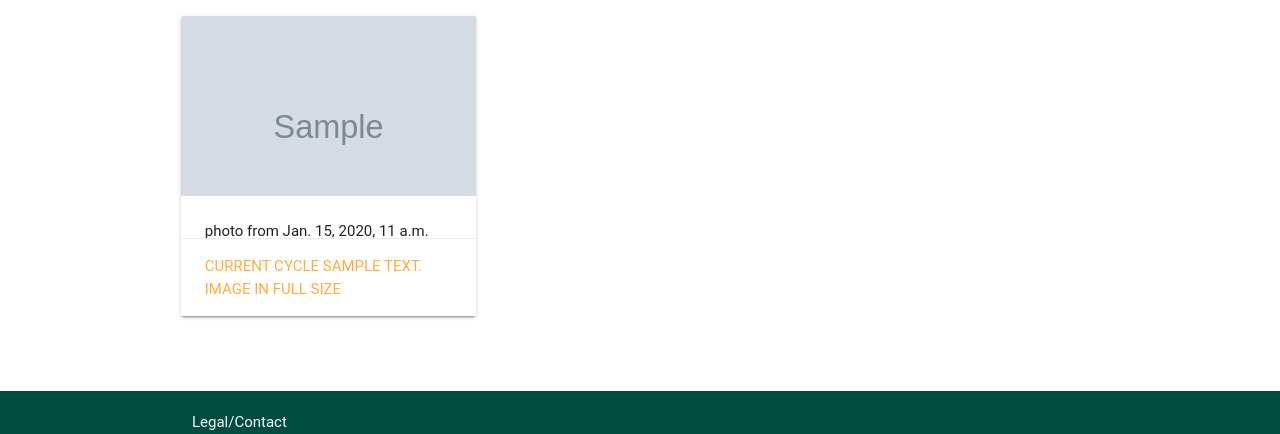
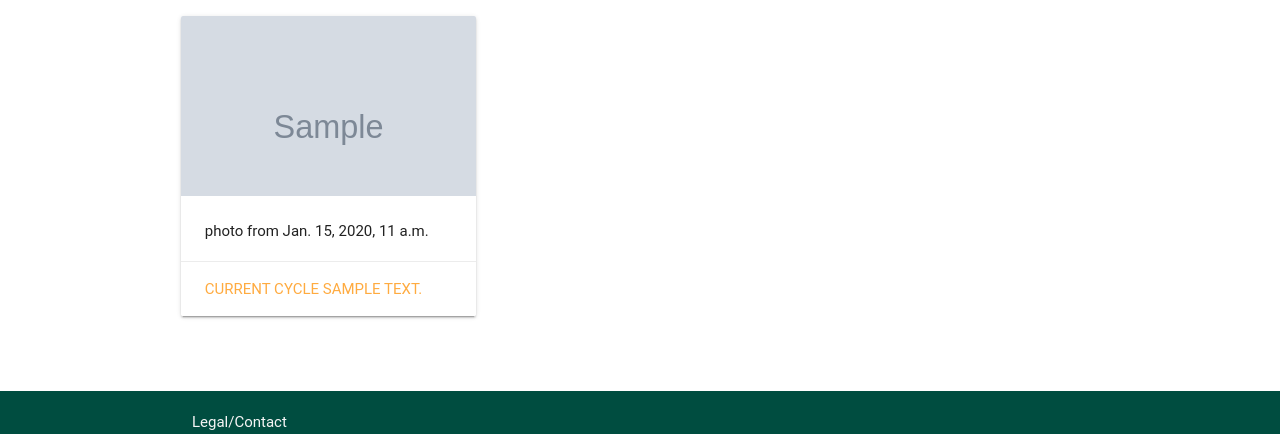
Before and after one commit to aerospaceresearch/cress-website, a Django app: template cress/main/templates/main/home.html in a window 1280 px wide. Shown: the part 398-832 px from the top of the page. Run offline with Django 3.2, Linux system fonts and the light colour scheme; tables that the repository leaves empty hold one stand-in row (values such as "Sample post"); the template is opened without the code that fills it: values that come from a table or form of the project are taken from there, most other values are stand-ins (such as "Sample title", 1, 10 or a date in 2020); grey boxes marked "Sample" are stand-in pictures; some libraries are stand-ins or nearby versions; some web fonts are replaced.

Commit message:
hide link to full image

```diff
--- a/cress/main/templates/main/home.html
+++ b/cress/main/templates/main/home.html
@@ -54,7 +54,6 @@ user controlled plant growing
 	      </div>
 	      <div class="card-action">
 		<a href="{{ photo.cycle.get_absolute_url }}">current Cycle {{ photo.cycle.box }}</a>
-		<a href="{{ photo.image.url }}">Image in full size</a>
 	      </div>
 	    </div>
 	  </div>
```
